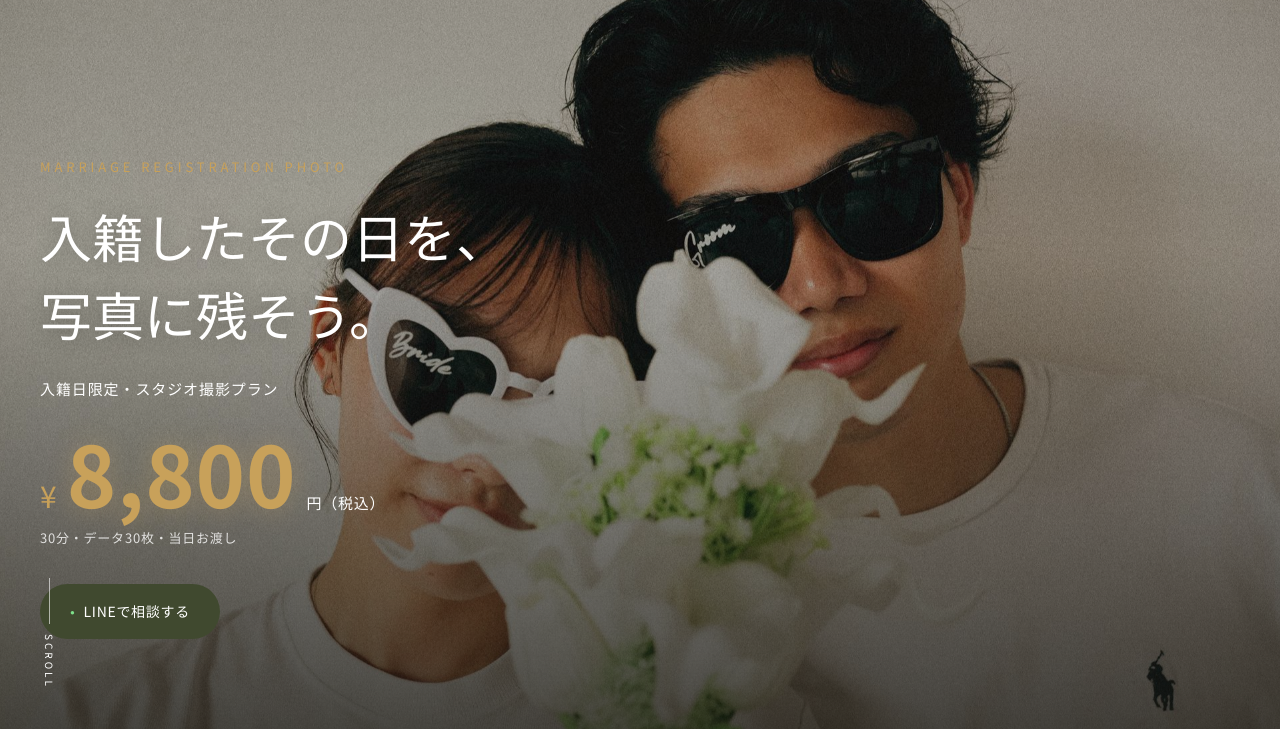
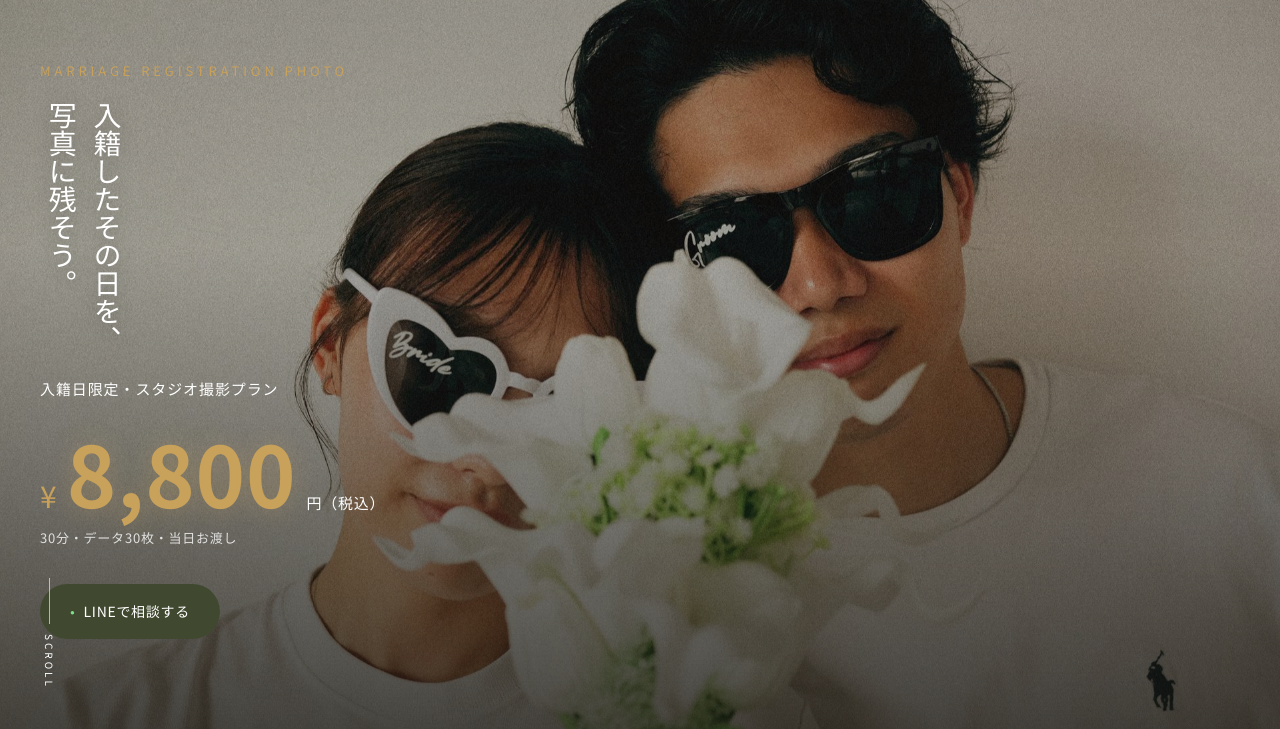
Before and after one commit to shigenoriinaba/irekon-photo-lp, a plain HTML site: page index.html in a window 1280 px wide. Shown: the part 71-800 px from the top of the page. Drawn offline with Linux system fonts and the light colour scheme.

Commit message:
Set hero headline in vertical writing (tategaki)
Co-Authored-By: Claude Sonnet 5 <noreply@anthropic.com>

```diff
--- a/style.css
+++ b/style.css
@@ -176,9 +176,11 @@ button { font-family: inherit; cursor: pointer; border: none; background: none;
   margin-bottom: 18px;
 }
 .hero h1 {
-  font-size: clamp(28px, 4.6vw, 52px);
-  line-height: 1.5;
+  font-size: clamp(20px, 2.6vw, 28px);
+  line-height: 1.6;
   text-shadow: 0 2px 20px rgba(0,0,0,0.25);
+  writing-mode: vertical-rl;
+  text-orientation: mixed;
 }
 .hero-sub {
   margin-top: 22px;
```
